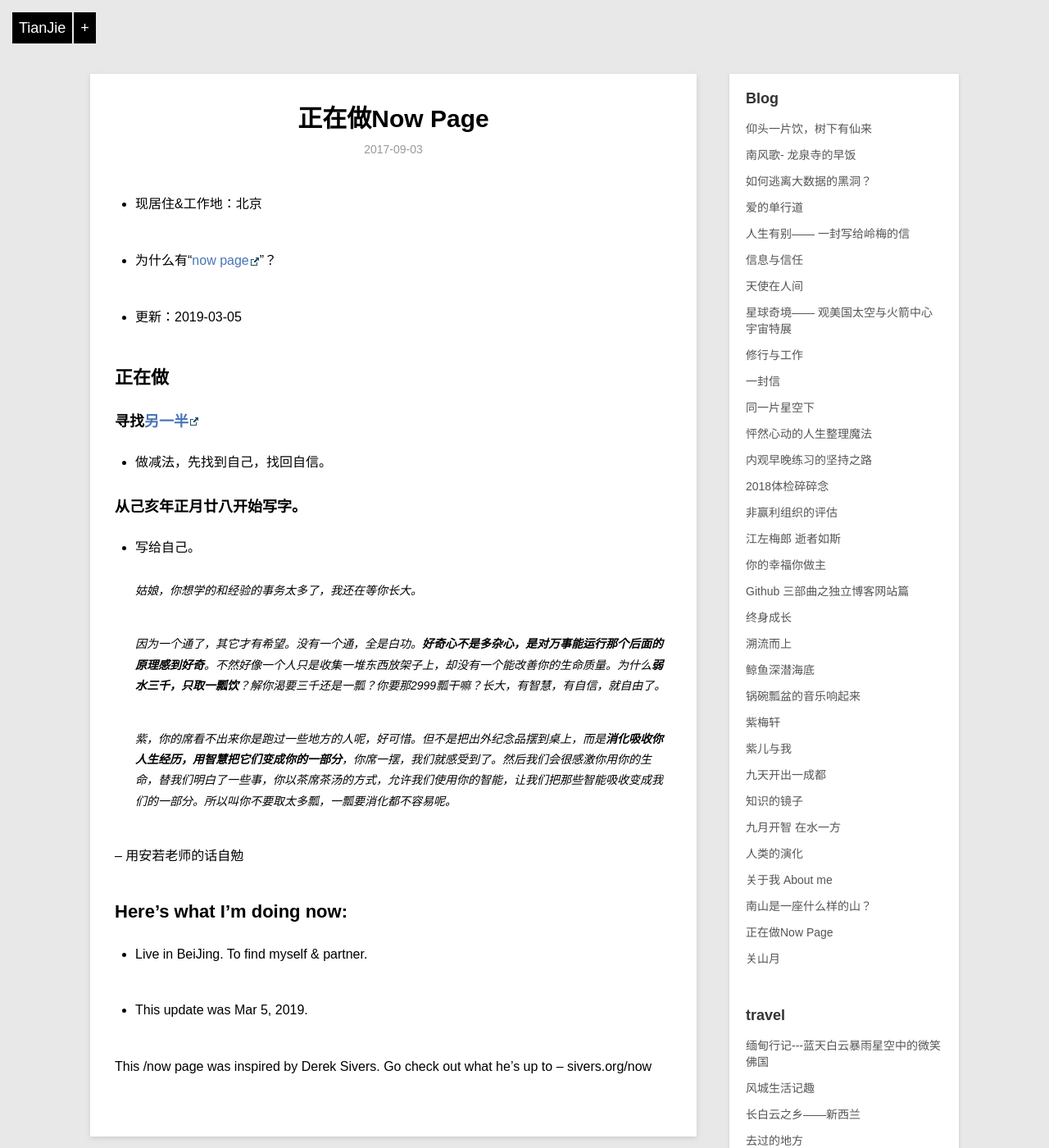
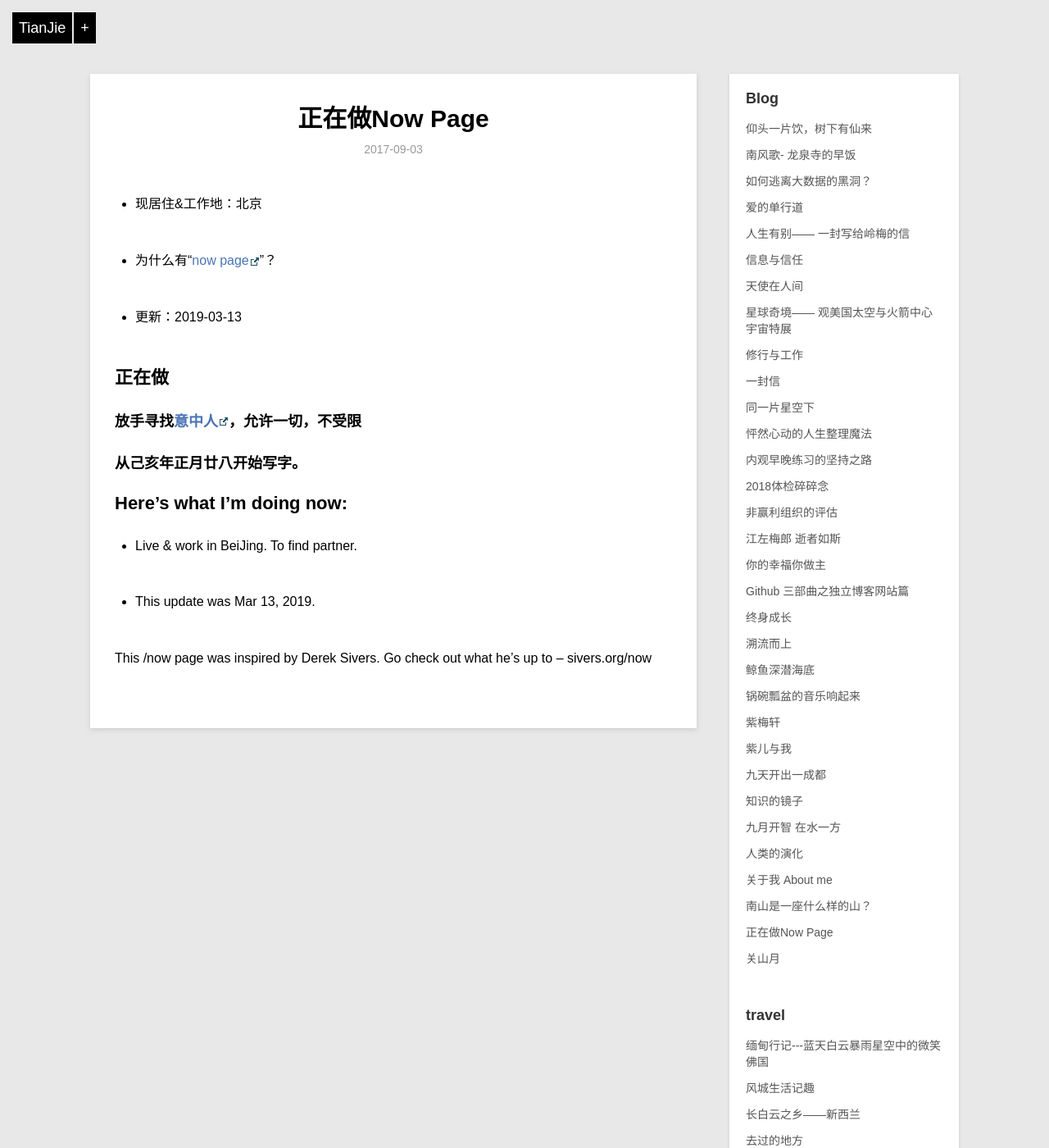
Before and after one commit to violettianjie/violettianjie.github.io, a Jekyll site: the page built from _posts/blog/2017-09-03-now.md, in a window 1280 px wide and 1400 px high. Shown: the whole window at 82% size. Built offline with Jekyll 4.4.1, drawn with Linux system fonts in a browser that asks for light colours; comment, search, counter and statistics services are not loaded.

Commit message:
Update 2017-09-03-now.md

```diff
--- a/_posts/blog/2017-09-03-now.md
+++ b/_posts/blog/2017-09-03-now.md
@@ -8,33 +8,27 @@ category: blog
 
 - 为什么有“[now page](http://nownownow.com/about)”？
 
-- 更新：2019-03-05
+- 更新：2019-03-13
 
 ## 正在做
 
-### 寻找[另一半](https://github.com/violettianjie/ForFamily/blob/master/idealmate.md)
+### 放手寻找[意中人](https://github.com/violettianjie/ForFamily/blob/master/idealmate.md)，允许一切，不受限
 
-- 做减法，先找到自己，找回自信。
+
 
 ### 从己亥年正月廿八开始写字。
 
-- 写给自己。
 
-> 姑娘，你想学的和经验的事务太多了，我还在等你长大。
 
-> 因为一个通了，其它才有希望。没有一个通，全是白功。**好奇心不是多杂心，是对万事能运行那个后面的原理感到好奇**。不然好像一个人只是收集一堆东西放架子上，却没有一个能改善你的生命质量。为什么**弱水三千，只取一瓢饮**？解你渴要三千还是一瓢？你要那2999瓢干嘛？长大，有智慧，有自信，就自由了。
 
-> 紫，你的席看不出来你是跑过一些地方的人呢，好可惜。但不是把出外纪念品摆到桌上，而是**消化吸收你人生经历，用智慧把它们变成你的一部分**，你席一摆，我们就感受到了。然后我们会很感激你用你的生命，替我们明白了一些事，你以茶席茶汤的方式，允许我们使用你的智能，让我们把那些智能吸收变成我们的一部分。所以叫你不要取太多瓢，一瓢要消化都不容易呢。
-
--- 用安若老师的话自勉
 
 
 ## Here’s what I’m doing now:
 
-- Live in BeiJing. To find myself & partner.
+- Live & work in BeiJing. To find partner.
 
 
-- This update was Mar 5, 2019.
+- This update was Mar 13, 2019.
 
 This /now page was inspired by Derek Sivers. Go check out what he’s up to – sivers.org/now
 
```
